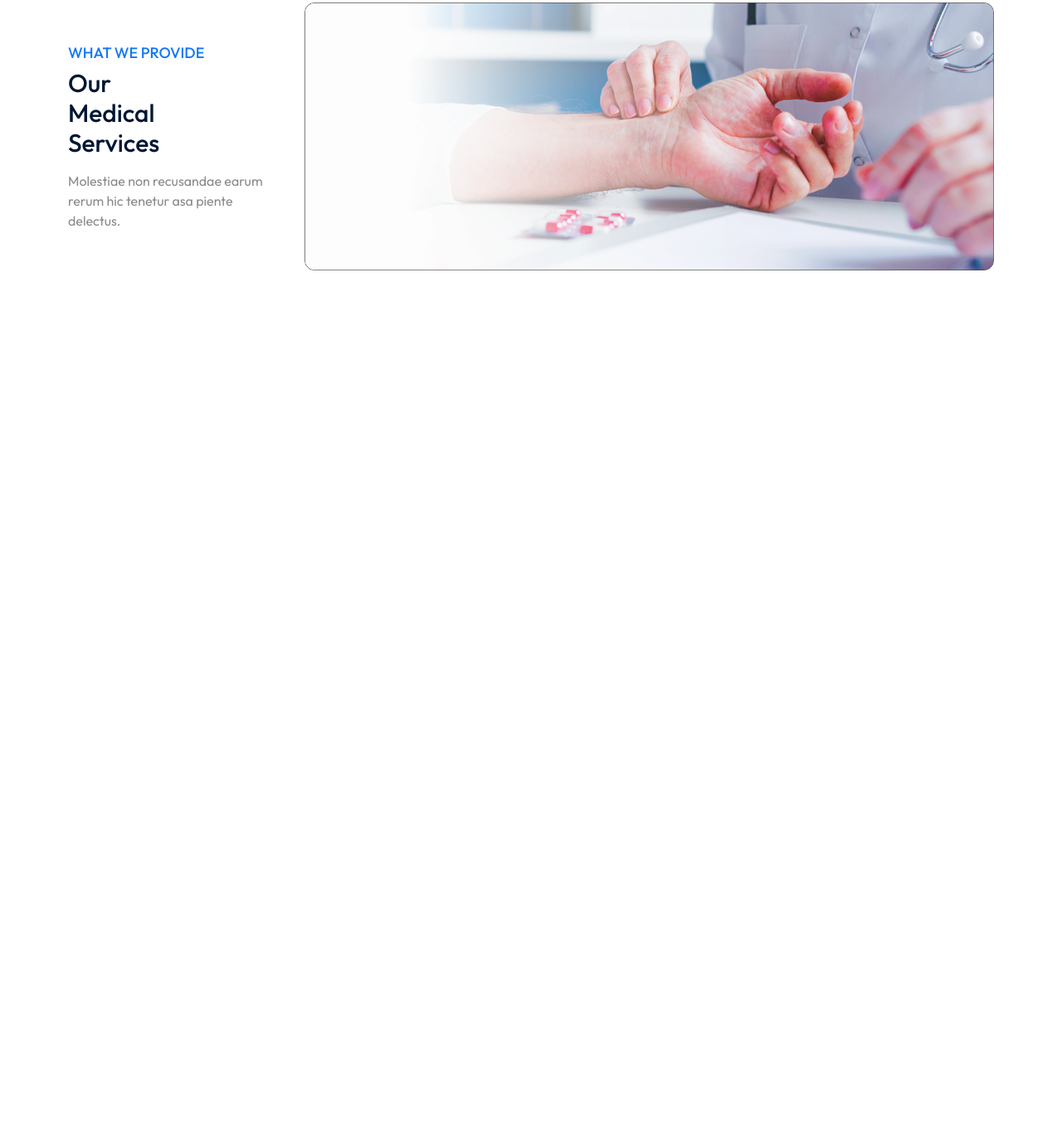
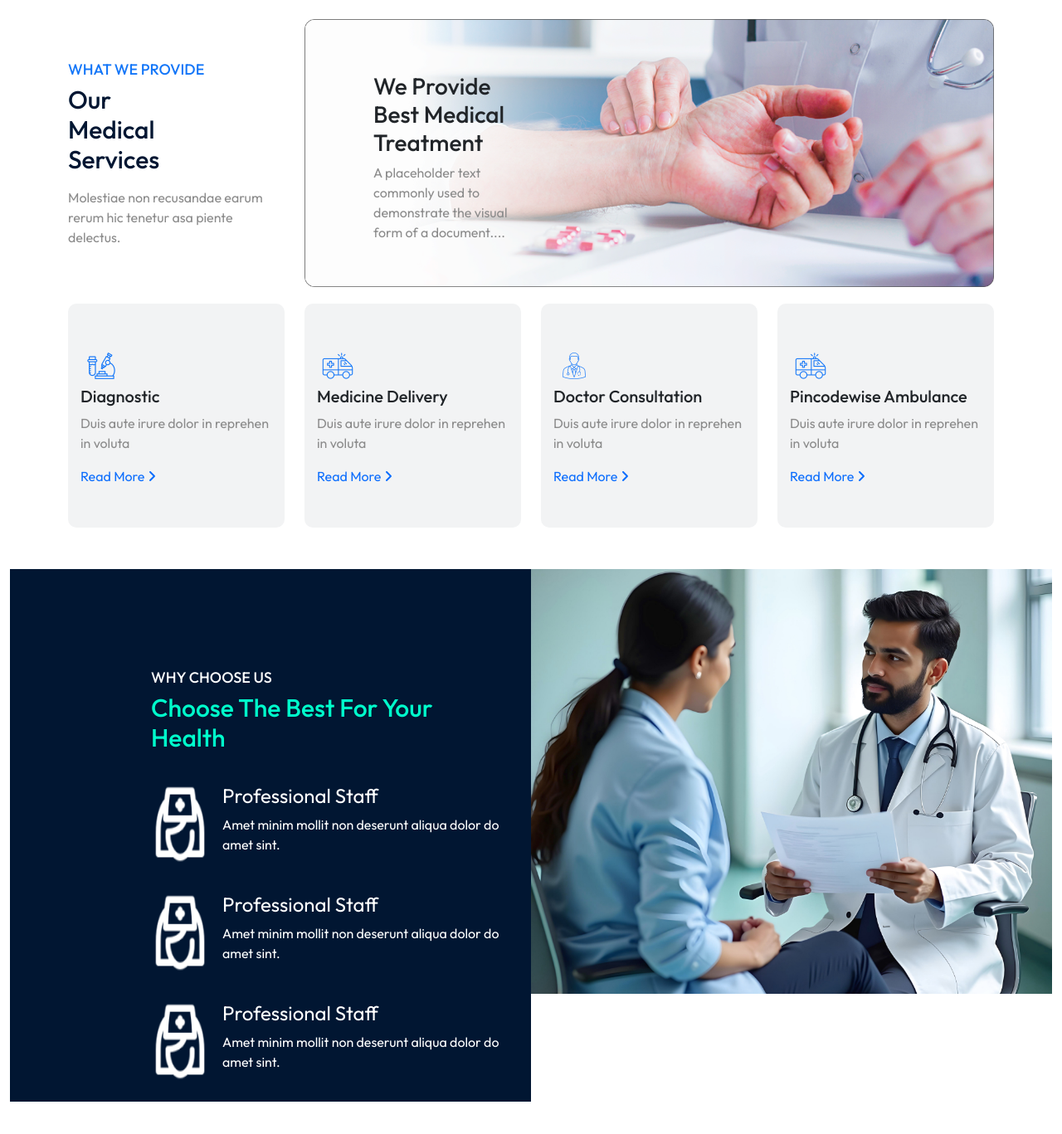
Before and after one commit to amitgiti137/deysmedical, a plain HTML site: page index.html in a window 1280 px wide. Shown: the part 1271-2638 px from the top of the page at 83% size. Before the commit the page ends 1647 px from the top, so only its background shows below. Drawn offline with nearby package versions, Linux system fonts and the light colour scheme.

Commit message:
today last update

```diff
--- a/assets/css/style.css
+++ b/assets/css/style.css
@@ -99,6 +99,25 @@ h2{
 }
 .text-img{
   padding-top: 50px;
+}
+.pro-img{
+  position: relative;
+}
+.pro-tex{
+  position: absolute;
+  top: 20%;
+  left: 10%;
+  width: 22%;
+}
+.diagnodtic{
+  background-color: #f2f3f4;
+  text-align: left;
+  padding: 50px 15px;
+  margin-top: 20px;
+  border-radius: 10px;
+}
+.diagnodtic img{
+ width: 50px;
 }
 .go-top.active {
   top: 98%;
@@ -226,8 +245,33 @@ ul li{
 .blue{
   background-image: url(../img/blue-bg.png);
   background-repeat: no-repeat;
-  height: 100px;
+  height: 120px;
   padding: 20px;
+}
+#pro{
+  color: #fff;
+  font-weight: 400;
+}
+.chose-box{
+  background-color: #011632;
+  padding:  120px 30px 20px 170px;
+  width: 100%;
+  height: 100%;
+}
+/* .chose-img img{
+  width: 100%;
+  height: 100%;
+  object-fit: cover;
+} */
+.purple-box img{
+  width: 70px;
+  height: auto;
+}
+.purple-box{
+  margin-top: 30px;
+}
+#diag{
+  font-size: 20px;
 }
 .header{
   position: absolute;
--- a/index.html
+++ b/index.html
@@ -283,13 +283,103 @@ header.sticky
 				<div class="col-lg-9 col-md-6 col-12">
 					<div class="pro-img">
 						<img src="assets/img/pro-img.png" alt="" width="100%">
+						<div class="pro-tex">
+							<h3>We Provide <br>
+								Best Medical
+								Treatment</h3>
+							<p>
+								A placeholder text commonly used to demonstrate the visual form of a document....
+							</p>
+						</div>
+					</div>
+				</div>
+			</div>
+			<div class="row">
+				<div class="col-lg-3 col-md-3 col-12">
+					<div class="diagnodtic">
+						<img src="assets/img/labtest.png" alt="">
+						<h4 id="diag">Diagnostic</h4>
+						<p>
+							Duis aute irure dolor in reprehen in voluta
+						</p>
+						<a href="">Read More <i class="fa fa-angle-right"></i></a>
+					</div>
+				</div>
+				<div class="col-lg-3 col-md-3 col-12">
+					<div class="diagnodtic">
+						<img src="assets/img/ambulance2.png" alt="">
+						<h4 id="diag">Medicine Delivery</h4>
+						<p>
+							Duis aute irure dolor in reprehen in voluta
+						</p>
+						<a href="">Read More <i class="fa fa-angle-right"></i></a>
+					</div>
+				</div>
+				<div class="col-lg-3 col-md-3 col-12">
+					<div class="diagnodtic">
+						<img src="assets/img/doctor-icon.png" alt="">
+						<h4 id="diag">Doctor Consultation</h4>
+						<p>
+							Duis aute irure dolor in reprehen in voluta
+						</p>
+						<a href="">Read More <i class="fa fa-angle-right"></i></a>
+					</div>
+				</div>
+				<div class="col-lg-3 col-md-3 col-12">
+					<div class="diagnodtic">
+						<img src="assets/img/ambulance2.png" alt="">
+						<h4 id="diag">Pincodewise Ambulance</h4>
+						<p>
+							Duis aute irure dolor in reprehen in voluta
+						</p>
+						<a href="">Read More <i class="fa fa-angle-right"></i></a>
 					</div>
 				</div>
 			</div>
 		</div>
 	</section>
 
-
+	<section class="purple mb">
+		<div class="container-fluid">
+			<div class="row g-0">
+				<div class="col-lg-6 col-md-6 col-12">
+					<div class="chose-box">
+						<h5 id="prov" style="color:#fff;">WHY CHOOSE US</h5>
+						<h2 style="color:#00FFCC;">Choose The Best For Your Health</h2>
+						<div class="purple-box d-flex">
+							<img src="assets/img/female.png" alt="" class="me-3">
+							<div>
+								<h4 id="pro">Professional Staff</h4>
+								<p id="pro">Amet minim mollit non deserunt aliqua
+									dolor do amet sint.</p>
+							</div>
+						</div>
+						<div class="purple-box d-flex">
+							<img src="assets/img/female.png" alt="" class="me-3">
+							<div>
+								<h4 id="pro">Professional Staff</h4>
+								<p id="pro">Amet minim mollit non deserunt aliqua
+									dolor do amet sint.</p>
+							</div>
+						</div>
+						<div class="purple-box d-flex">
+							<img src="assets/img/female.png" alt="" class="me-3">
+							<div>
+								<h4 id="pro">Professional Staff</h4>
+								<p id="pro">Amet minim mollit non deserunt aliqua
+									dolor do amet sint.</p>
+							</div>
+						</div>
+					</div>
+				</div>
+				<div class="col-lg-6 col-md-6 col-12">
+					<div class="chose-img">
+						<img src="assets/img/doctor-consult.png" alt="" class="img-fluid">
+					</div>
+				</div>
+			</div>
+		</div>
+	</section>
 
 
 
```
Also changed, not shown: assets/img/ambulance2.png (added), assets/img/doctor-consult.png (added), assets/img/doctor-icon.png (added), assets/img/female.png (added), assets/img/labtest.png (added). Lines whose indentation alone changed are shown as unchanged.
